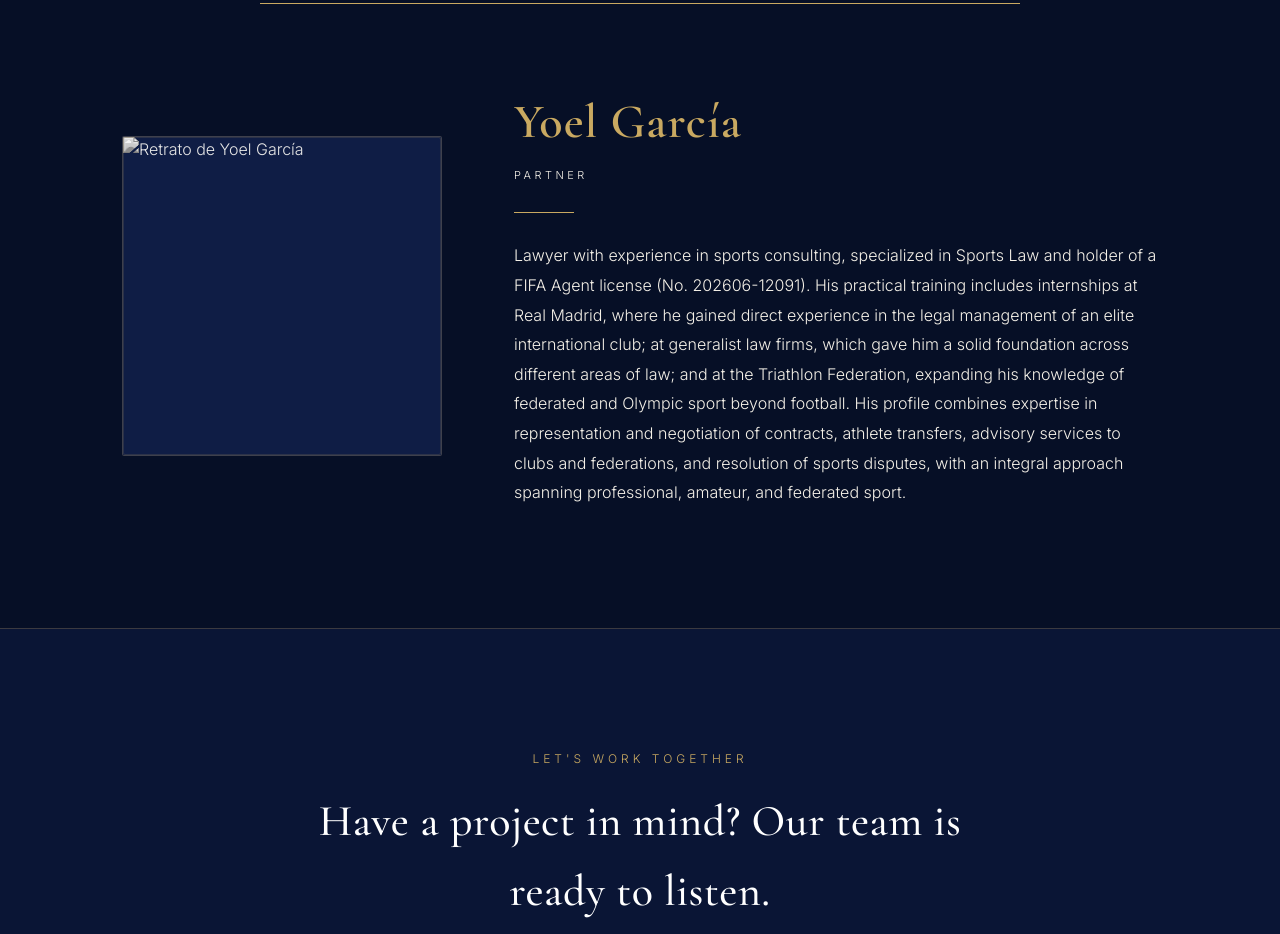
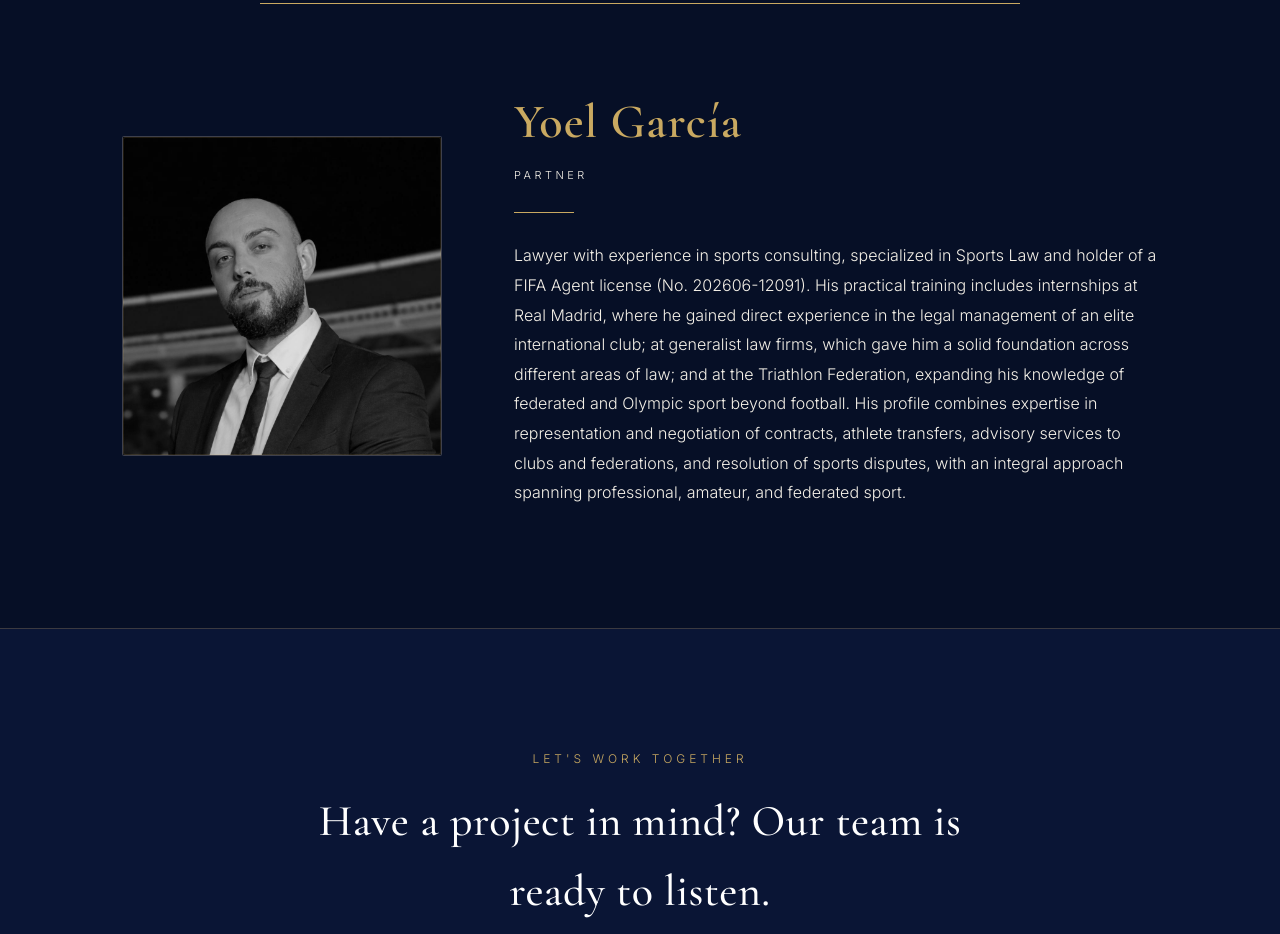
Before and after one commit to bernardonaranjor-code/unisport-ec, a website: page public/partners.html in a window 1280 px wide. Shown: the part 1777-2711 px from the top of the page. Drawn offline with nearby package versions, Linux system fonts and the light colour scheme.

Commit message:
fix(partners): point Yoel García photo at valid logo-yoel.jpeg (old .jpg was corrupted)

```diff
--- a/public/partners.html
+++ b/public/partners.html
@@ -220,7 +220,7 @@ footer a:hover { color: var(--gold); }
 
   <article class="partner-profile reveal reveal-up">
     <div class="partner-photo-frame">
-      <img src="logo-yoel.jpg?v=1" alt="Retrato de Yoel García" loading="lazy" style="object-position: center top;">
+      <img src="logo-yoel.jpeg" alt="Retrato de Yoel García" loading="lazy" style="object-position: center top;">
     </div>
     <div class="partner-content">
       <h2>Yoel García</h2>
```
